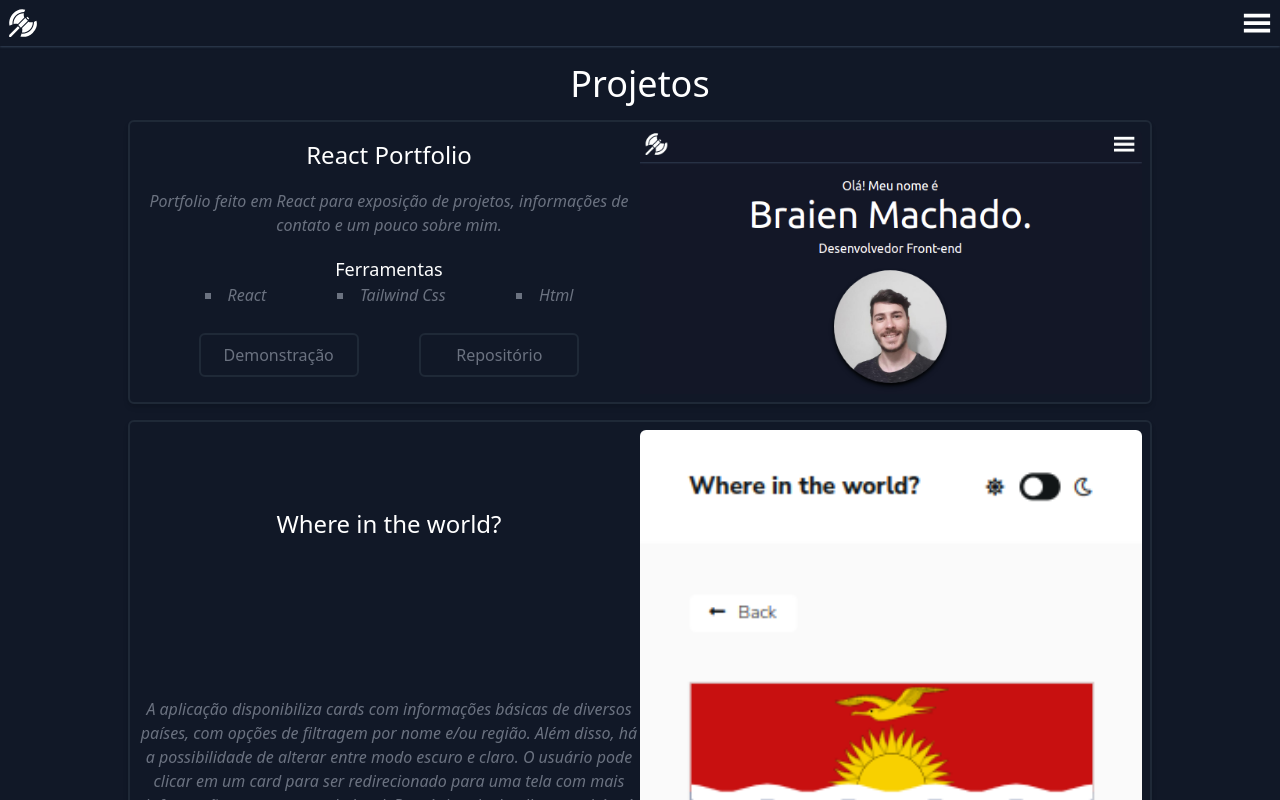
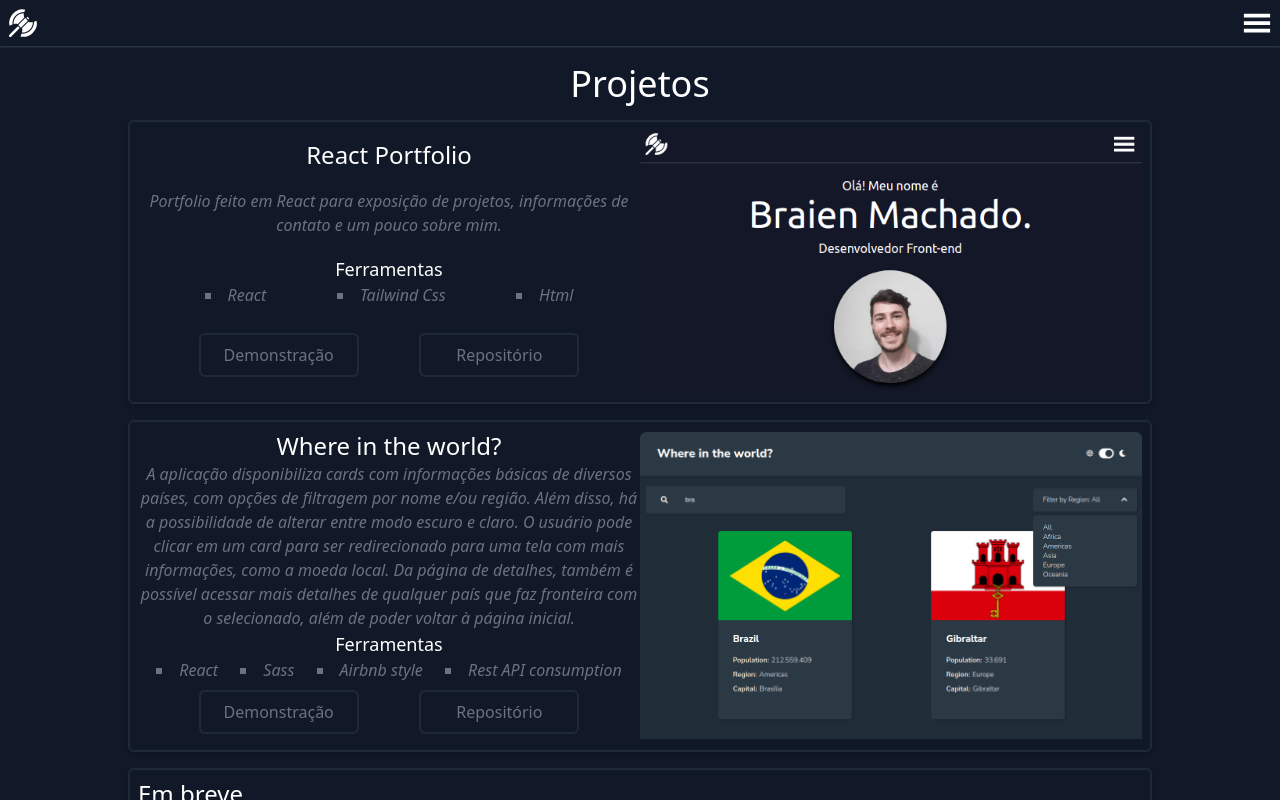
Before and after one commit to braien-machado/react-portfolio, a React (Create React App) app: page /projects in a window 1280 px wide. Shown: the top 800 px of the page. Built offline with nearby package versions, Linux system fonts and the light colour scheme.

Commit message:
change image for rest-countries-project

```diff
--- a/src/projectsInfo.js
+++ b/src/projectsInfo.js
@@ -14,7 +14,7 @@ const projectsInfo = [
   {
     name: 'Where in the world?',
     description: 'A aplicação disponibiliza cards com informações básicas de diversos países, com opções de filtragem por nome e/ou região. Além disso, há a possibilidade de alterar entre modo escuro e claro. O usuário pode clicar em um card para ser redirecionado para uma tela com mais informações, como a moeda local. Da página de detalhes, também é possível acessar mais detalhes de qualquer país que faz fronteira com o selecionado, além de poder voltar à página inicial.',
-    image: 'mobile-detail-light.png',
+    image: 'desktop-filter-dark.png',
     demo: 'https://countries-bmp.vercel.app/',
     repository: 'https://github.com/braien-machado/rest-countries-api-with-color-theme-switcher',
     stacks: [
```
Also changed, not shown: src/images/desktop-filter-dark.png (added), src/images/mobile-detail-light.png (deleted).
